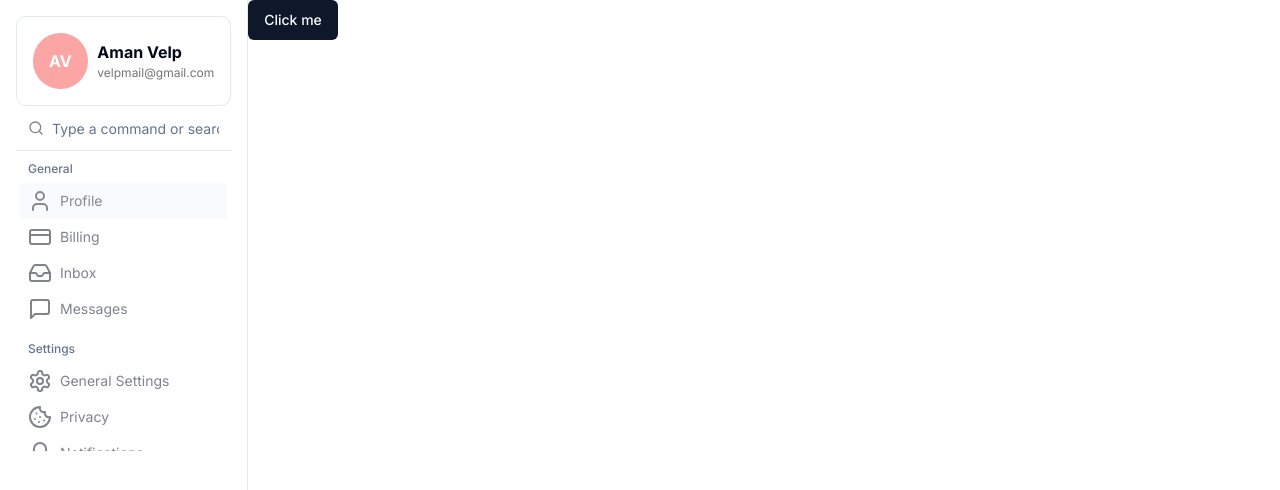
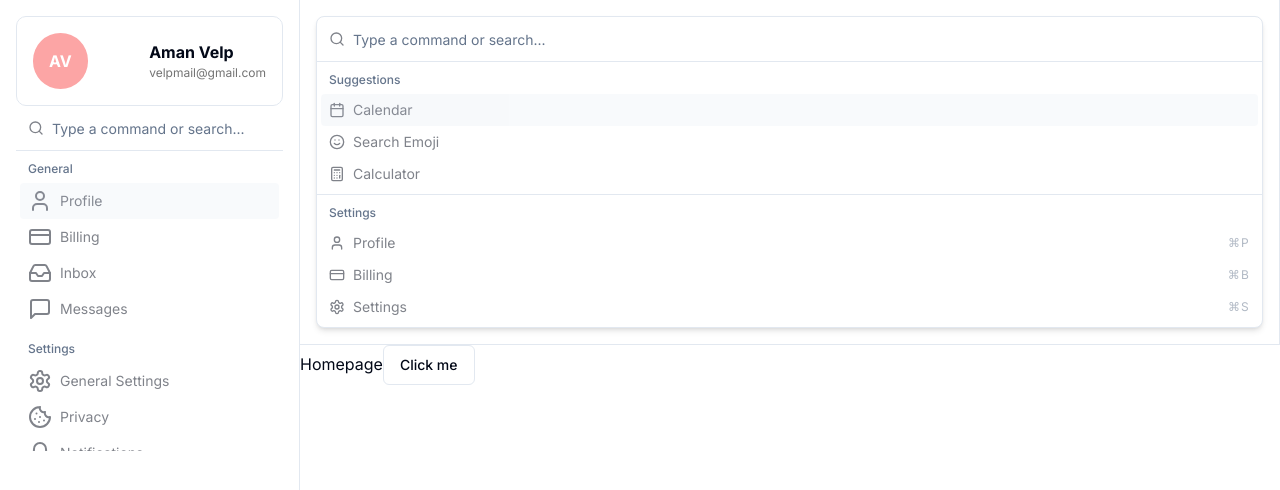
Before and after one commit to VelpCode/type-dash, a Next.js app: page / in a window 1280 px wide. Shown: the top 490 px of the page. Built offline with nearby package versions, Linux system fonts and the light colour scheme.

Commit message:
dashbaordsetting

```diff
--- a/app/layout.tsx
+++ b/app/layout.tsx
@@ -2,6 +2,7 @@
 import { Inter } from "next/font/google";
 import "./globals.css";
 import Sidebar from "@/components/Sidebar";
+import Header from "@/components/Header";
 
 const inter = Inter({ subsets: ["latin"] });
 
@@ -19,9 +20,10 @@
     <html lang="en">
       <body className={ `${inter.className} flex items-start justify-between`} >
         <Sidebar />
-        <div className="w-full h-full">
+        <main className="grid w-full h-full pl-[300px]">
+          <Header />
           {children}
-        </div>
+        </main>
       </body>
     </html>
   );
--- a/app/page.tsx
+++ b/app/page.tsx
@@ -6,8 +6,8 @@
 export default function Home() {
   return (
     <div>
-
-      <Button>Click me</Button>
+      Homepage
+      <Button variant={"outline"}>Click me</Button>
 
     </div>
   );
--- /dev/null
+++ b/components/Header.tsx
@@ -0,0 +1,17 @@
+"use client"
+
+import { CommandDemo } from "./ui/Comdemo"
+import { Command } from "./ui/command"
+
+export default function Header() {
+
+    return (
+        <div>
+            <div className = "flex gap-4 border-r p-4 border-b">
+                <CommandDemo/>
+            </div>
+        </div>
+    )
+
+
+}
--- a/components/Sidebar.tsx
+++ b/components/Sidebar.tsx
@@ -56,7 +56,7 @@
     ]
 
     return (
-        <div className="w-[300px] border-r h-screen flex flex-col min-h-screen p-4 ">
+        <div className="fixed w-[300px] border-r h-screen flex flex-col min-h-screen p-4 ">
             <UserItem />
             <div className = "grow">
             <Command>
@@ -66,7 +66,7 @@
 
         <CommandGroup key = {key} heading = {menu.group}>
             {menu.items.map((option: any, optionKey: number) =>
-            <CommandItem key = {optionKey} className="flex gap-2">
+            <CommandItem key = {optionKey} className="flex gap-2 cursor-pointer">
                 {option.icon}
                 {option.text}
                 </CommandItem>
--- /dev/null
+++ b/components/ui/Comdemo.tsx
@@ -0,0 +1,68 @@
+'use client';
+import {
+    Calculator,
+    Calendar,
+    CreditCard,
+    Settings,
+    Smile,
+    User,
+  } from "lucide-react"
+
+  import {
+    Command,
+    CommandEmpty,
+    CommandGroup,
+    CommandInput,
+    CommandItem,
+    CommandList,
+    CommandSeparator,
+    CommandShortcut,
+  } from "@/components/ui/command"
+
+  import { useState } from 'react'
+
+  export function CommandDemo() {
+
+    const [open, setOpen] = useState<boolean>(false);
+
+    return (
+      <Command className="rounded-lg border shadow-md">
+        <CommandInput placeholder="Type a command or search..." />
+        <CommandList>
+          <CommandEmpty>No results found.</CommandEmpty>
+          <CommandGroup heading="Suggestions">
+            <CommandItem>
+              <Calendar className="mr-2 h-4 w-4" />
+              <span>Calendar</span>
+            </CommandItem>
+            <CommandItem>
+              <Smile className="mr-2 h-4 w-4" />
+              <span>Search Emoji</span>
+            </CommandItem>
+            <CommandItem>
+              <Calculator className="mr-2 h-4 w-4" />
+              <span>Calculator</span>
+            </CommandItem>
+          </CommandGroup>
+          <CommandSeparator />
+          <CommandGroup heading="Settings">
+            <CommandItem>
+              <User className="mr-2 h-4 w-4" />
+              <span>Profile</span>
+              <CommandShortcut>⌘P</CommandShortcut>
+            </CommandItem>
+            <CommandItem>
+              <CreditCard className="mr-2 h-4 w-4" />
+              <span>Billing</span>
+              <CommandShortcut>⌘B</CommandShortcut>
+            </CommandItem>
+            <CommandItem>
+              <Settings className="mr-2 h-4 w-4" />
+              <span>Settings</span>
+              <CommandShortcut>⌘S</CommandShortcut>
+            </CommandItem>
+          </CommandGroup>
+        </CommandList>
+      </Command>
+    )
+  }
--- a/package.json
+++ b/package.json
@@ -9,6 +9,8 @@
     "lint": "next lint"
   },
   "dependencies": {
+    "@nivo/bump": "^0.86.0",
+    "@nivo/core": "^0.86.0",
     "@radix-ui/react-dialog": "^1.0.5",
     "@radix-ui/react-slot": "^1.0.2",
     "class-variance-authority": "^0.7.0",
```
Also changed, not shown: 1 other file (tests, documents, lock files or other folders).
